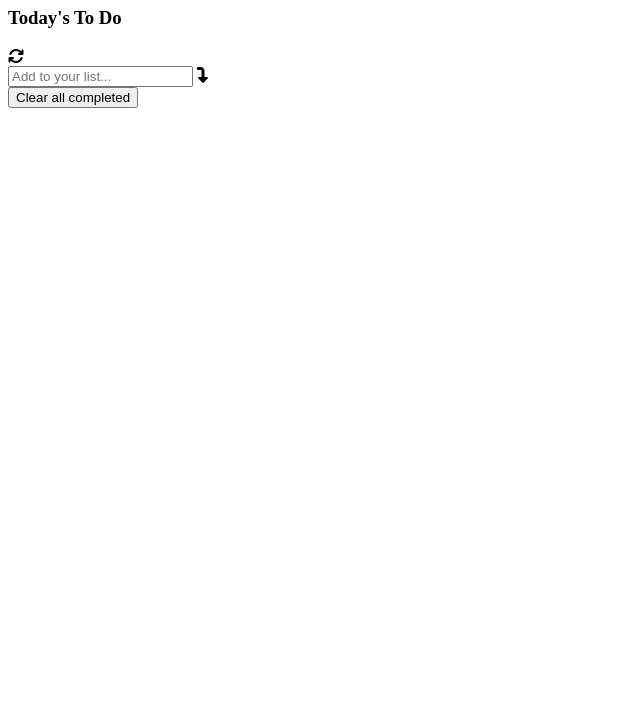
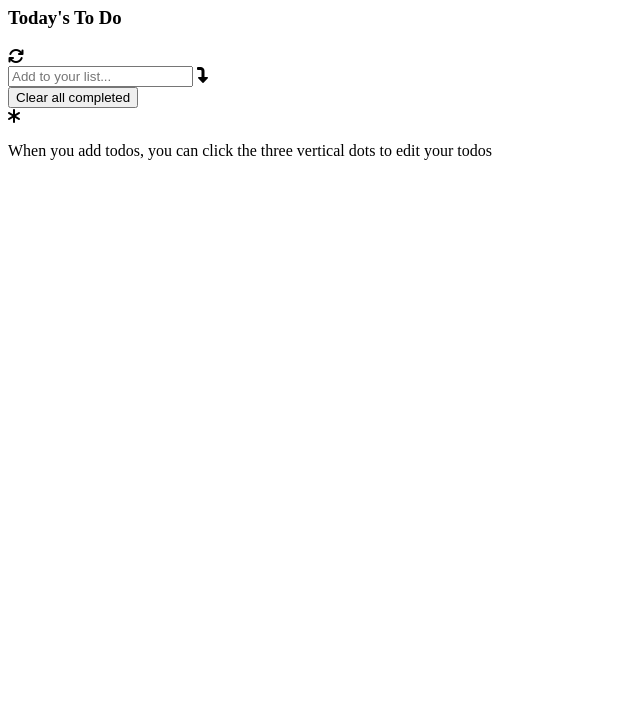
Before and after one commit to victorokoroji/todo-list, a website: page src/index.html in a window 1280 px wide. Shown: the part 73-800 px from the top of the page, without its empty margins (0-640 px from the left). Drawn offline with Linux system fonts and the light colour scheme.

Commit message:
Add todo  description

```diff
--- a/src/index.html
+++ b/src/index.html
@@ -11,11 +11,12 @@
 		<header>
 			<h1>TODOs</h1>
 		</header>
-		<main class="main">
-			<section class="wrapper">
+		<main>
+			<section class="todolist-section">
+				<div class="wrapper">
 					<div class="title">
 						<h3>Today's To Do</h3>
-					<span> <i class="fa fa-refresh"></i> </span>
+						<span class="refresh"> <i class="fa fa-refresh"></i> </span>
 					</div>
 					<form class="form-element">
 						<input
@@ -32,7 +33,12 @@
 					<div class="clear">
 						<button type="button" class="button"> Clear all completed </button>
 					</div>
+				</div>
 			</section>
+			<div class="instruction">
+				<i class="fas fa-asterisk"></i>
+				<p> When you add todos, you can click the three vertical dots to edit your todos</p>
+			</div>
 		</main>
 	</body>
 </html>
--- a/src/style.css
+++ b/src/style.css
@@ -43,7 +43,7 @@ li {
 	list-style-type: none;
 }
 
-main {
+.todolist-section {
 	display: flex;
 	justify-content: center;
 	align-items: center;
@@ -52,8 +52,9 @@ main {
 .wrapper {
 	width: 60%;
 	margin: auto;
-	box-shadow: -5px 5px 5px rgba(0, 0, 0, 0.1), 5px 5px 5px rgba(0, 0, 0, 0.1);
+	box-shadow: 5px 5px 5px rgba(238, 232, 232, 0.3);
 	background-color: var(--white);
+  border-radius: 5px;
 }
 
 .title {
@@ -161,3 +162,18 @@ span i {
 	color: #817f7f;
 	padding: 20px 0;
 }
+
+.instruction {
+  display: flex;
+  justify-content: center;
+  color: var(--white);
+  font-size: 0.9rem;
+  margin: 20px 0;
+  gap: 5px;
+}
+.instruction i {
+  font-size: 0.6rem;
+  color: red;
+  margin-top: -5px;
+  display: block;
+}
```
Lines whose indentation alone changed are shown as unchanged.
